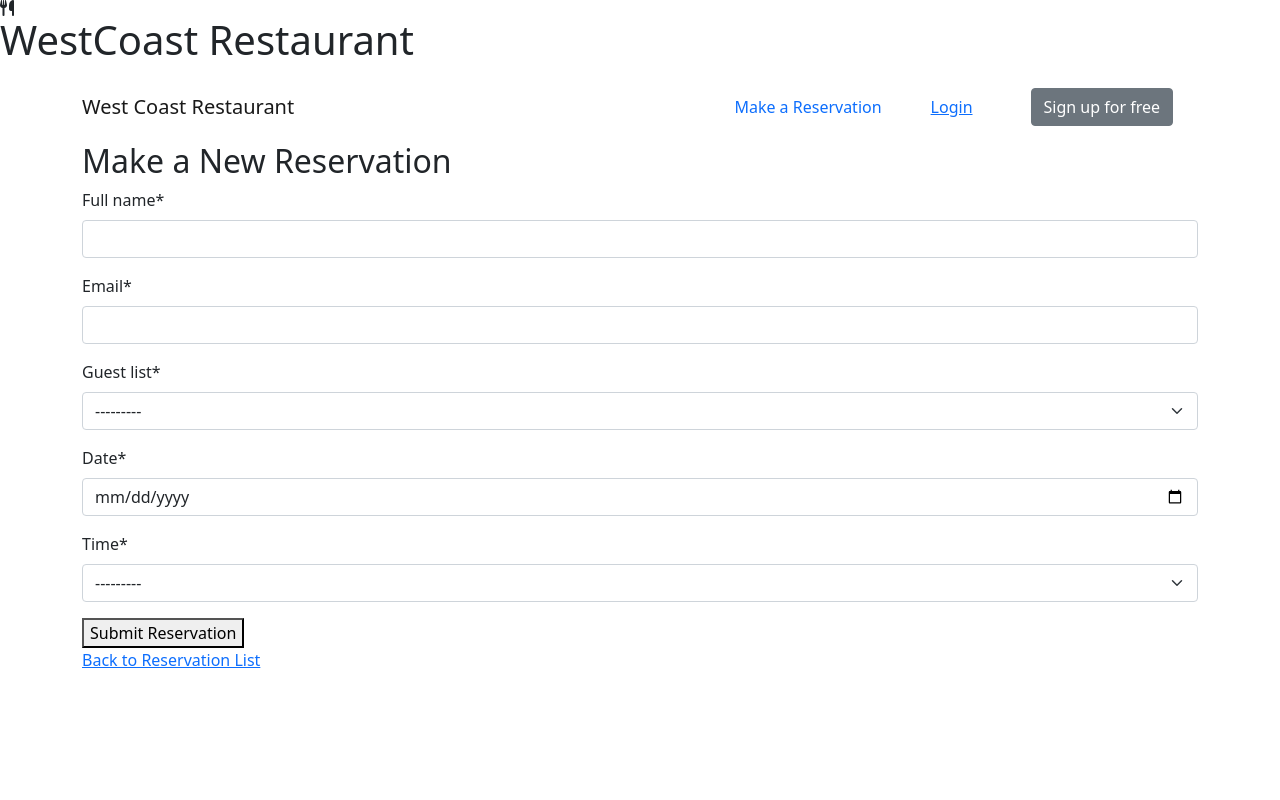
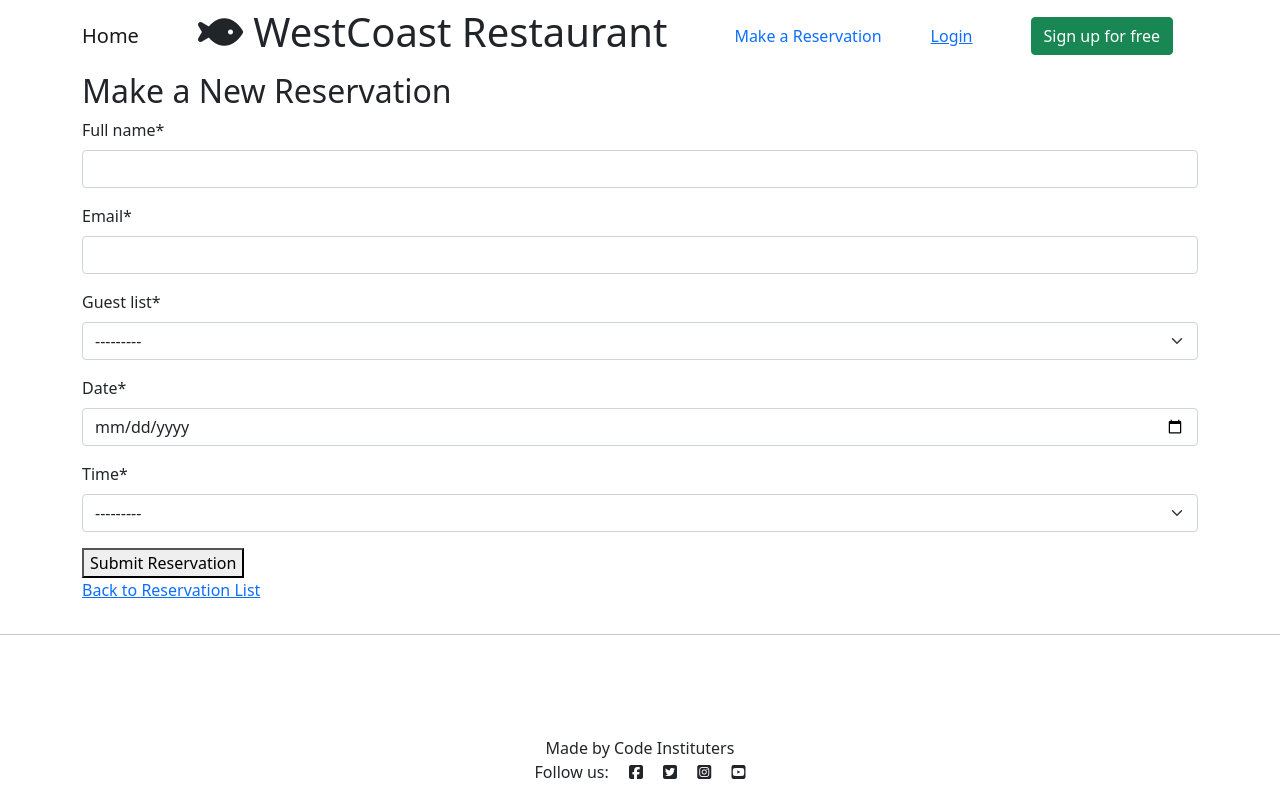
Before and after one commit to blackcatten/west-coast-restaurant, a Django app: page /make_reservation/ in a window 1280 px wide. Run offline with Django 3.2, Linux system fonts and the light colour scheme; data that the repository does not hold is empty; some libraries are stand-ins or nearby versions.

```diff
--- a/templates/base.html
+++ b/templates/base.html
@@ -1,4 +1,3 @@
-
 {% load static %}
 
 <!DOCTYPE html>
@@ -8,6 +7,7 @@
     <title>West Coast Restaurant</title>
 
     <link rel="preconnect" href="https://fonts.gstatic.com">
+    <link rel="stylesheet" href="https://cdnjs.cloudflare.com/ajax/libs/font-awesome/6.1.0/css/all.min.css">
     <link href="https://fonts.googleapis.com/css2?family=Roboto:wght@300&display=swap" rel="stylesheet">
     <link href="https://fonts.googleapis.com/css2?family=Lato:wght@300;700&display=swap" rel="stylesheet">
     <link rel="stylesheet" href="https://cdnjs.cloudflare.com/ajax/libs/font-awesome/5.15.3/css/all.min.css">
@@ -23,7 +23,8 @@
 </head>
 
 <body class="d-flex flex-column h-100 main-bg">
-    <i class="fa-solid fa-utensils"></i><h1 class="fs-1 text" >WestCoast Restaurant</h1>
+
+
     <!-- Navigation -->
 
 
@@ -31,7 +32,8 @@
             <!-- Container wrapper -->
             <div class="container">
               <!-- Navbar brand -->
-              <a class="navbar-brand me-2" href="{% url 'home' %}">West Coast Restaurant</a>
+              <a class="navbar-brand me-2" href="{% url 'home' %}">Home</a>
+              <h1 class="fs-1 text text-center" > <i class="fa-solid fa-fish"></i> WestCoast Restaurant</h1>
         <div class="d-flex align-items-center">
                     {% if user.is_authenticated %}
 
@@ -51,7 +53,7 @@
                         </button>
 
                         <button data-mdb-ripple-init type="button" class="btn btn-link px-3 me-2">
-                            <a class="btn btn-secondary" href="{% url 'account_signup' %}">Sign up for free</a>
+                            <a class="btn btn-success" href="{% url 'account_signup' %}">Sign up for free</a>
                         </button>
 
                     </div>
@@ -67,9 +69,10 @@
     </main>
 
     <!-- Footer -->
+    <hr>
     <footer class="footer mt-auto py-3 dark-bg">
-        <p class="m-0 text-center text-white">Made by Code Instituters</p>
-        <p class="m-0 text-center text-white">Follow us: <i class="fab fa-facebook-square ms-3"></i>
+        <p class="m-0 text-center text-dark">Made by Code Instituters</p>
+        <p class="m-0 text-center text-dark">Follow us: <i class="fab fa-facebook-square ms-3"></i>
             <i class="fab fa-twitter-square ms-3"></i>
             <i class="fab fa-instagram-square ms-3"></i>
             <i class="fab fa-youtube-square ms-3"></i></p>
```
Also changed, not shown: templates/index.html (+13 -22 lines).
